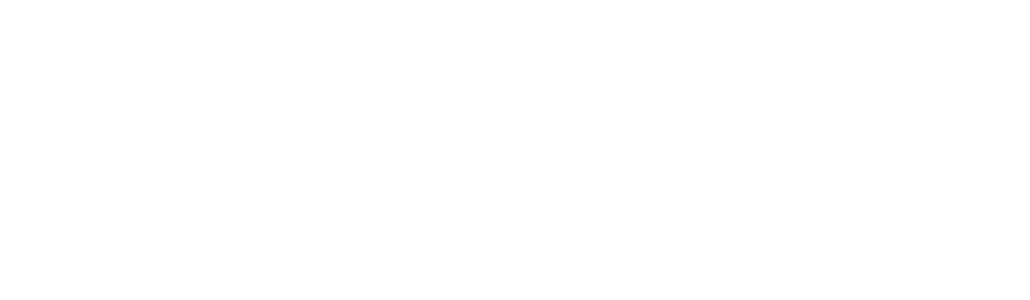
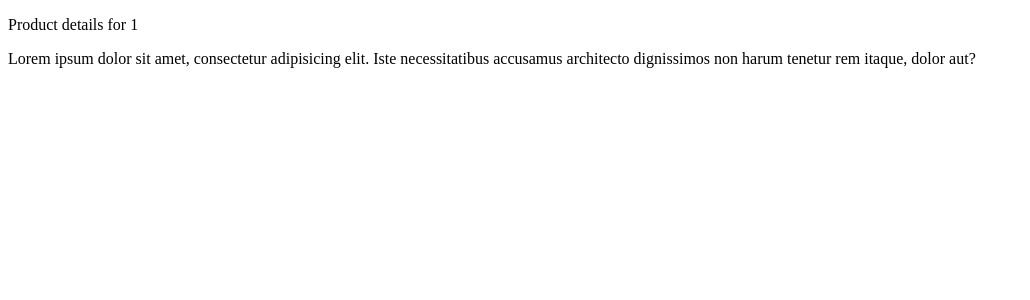
Before and after one commit to truongprohk2502/clothes-app, a Nuxt app: page /products/1 in a window 1280 px wide. Before the commit this address had no page. Shown: the top 300 px of the page, without its empty margins (0-1030 px from the left). Built offline with nearby package versions, Linux system fonts and the light colour scheme.

Commit message:
Add parameter route

```diff
--- /dev/null
+++ b/pages/products/[id].vue
@@ -0,0 +1,16 @@
+<script setup lang="ts">
+const {
+  params: { id },
+} = useRoute();
+</script>
+
+<template>
+  <div>
+    <p>Product details for {{ id }}</p>
+    <p>
+      Lorem ipsum dolor sit amet, consectetur adipisicing elit. Iste
+      necessitatibus accusamus architecto dignissimos non harum tenetur rem
+      itaque, dolor aut?
+    </p>
+  </div>
+</template>
```
